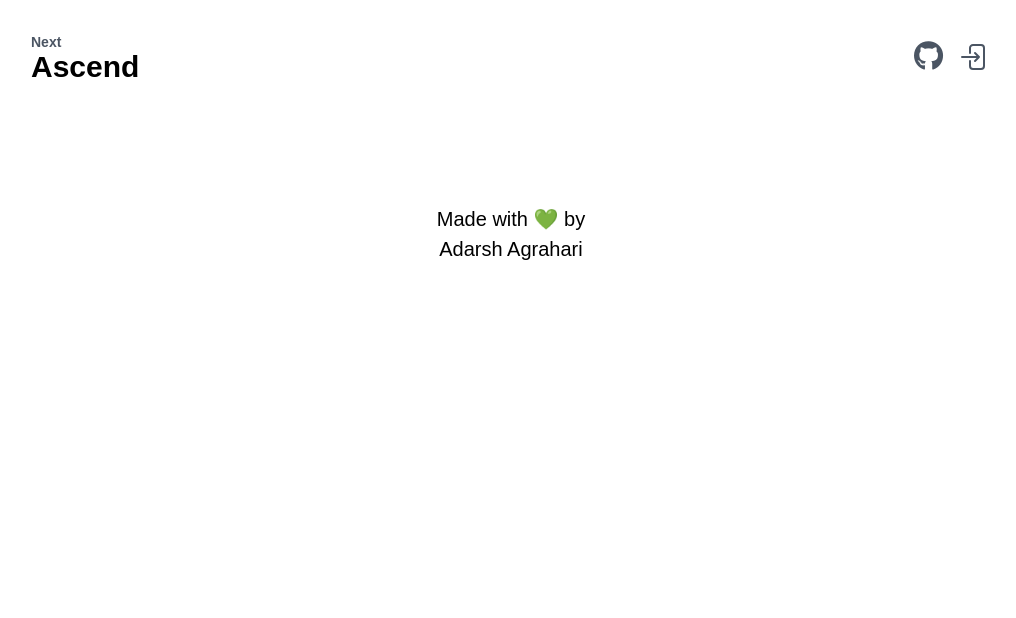
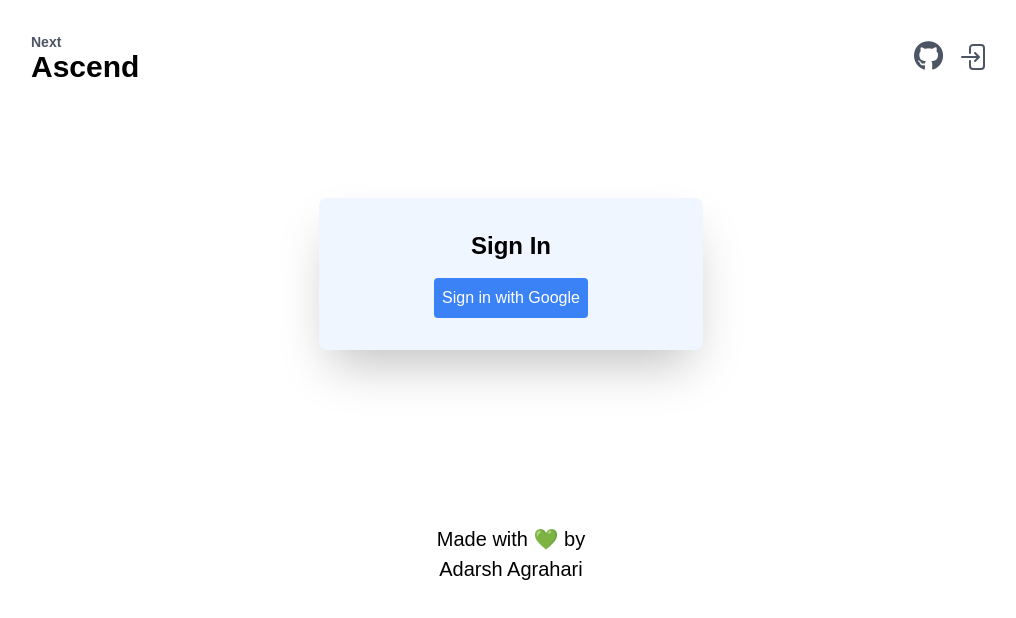
Before and after one commit to Adarsh-Agrahari/NextAscend, a React (Vite) app in the folder client/: page /signin in a window 1280 px wide. Shown: the top 618 px of the page, without its empty margins (129-1145 px from the left). Built offline with nearby package versions, Linux system fonts and the light colour scheme; no server answers.

Commit message:
Add signin page

```diff
--- a/client/src/App.jsx
+++ b/client/src/App.jsx
@@ -15,6 +15,7 @@ import { alert } from "./components/CustomAlert/alert";
 
 import { ToastContainer } from 'react-toastify';
 import 'react-toastify/dist/ReactToastify.css';
+import SignIn from "./pages/Auth/SignIn";
 
 const App = () => {
   const [user, setUser] = useState(
@@ -43,8 +44,8 @@ const App = () => {
   }, []);
 
   return (
-    <GoogleOAuthProvider clientId="79486214026-37n8n96tjtv0h9o6a8dnabi857555n02.apps.googleusercontent.com">
-      <ToastContainer />
+    <GoogleOAuthProvider clientId="191844904560-20s5cjeja6m6if788g2dt7a7uv9g86eh.apps.googleusercontent.com">
+    <><ToastContainer />
     <div className="App">
       <Router>
         <Navbar user={user} login={login} logout={logout} />
@@ -58,13 +59,19 @@ const App = () => {
             element={<About user={user} login={login} logout={logout} />}
           />
           <Route
+            path="/signin"
+            element={<SignIn />}
+          />
+          {/* <Route
             path="/auth"
             element={<Auth user={user} login={login} logout={logout} />}
-            />
+          /> */}
         </Routes>
         <Footer />
       </Router>
     </div>
+    </>
+
     </GoogleOAuthProvider>
   );
 };
--- a/client/src/components/Navbar/Navbar.jsx
+++ b/client/src/components/Navbar/Navbar.jsx
@@ -85,7 +85,7 @@ export default function Navbar({ user, logout }) {
                 </Menu>
               </>
             ) : (
-              <NavLink to="/auth">
+              <NavLink to="/signin">
                 <div className="cursor-pointer text-gray-600 transition-colors duration-200 hover:text-blue-500">
                   <svg
                     xmlns="http://www.w3.org/2000/svg"
--- /dev/null
+++ b/client/src/pages/Auth/SignIn.jsx
@@ -0,0 +1,42 @@
+// src/pages/Auth/SignIn.js
+
+import React from "react";
+import { GoogleLogin } from "@react-oauth/google";
+import { useNavigate } from "react-router-dom";
+import { ToastContainer, toast } from "react-toastify";
+import "react-toastify/dist/ReactToastify.css";
+import axios from "axios";
+
+const SignIn = () => {
+  const navigate = useNavigate();
+
+  const handleGoogleLogin = async (response) => {
+    window.location.href = "http://localhost:5000/auth/google";
+  };
+
+  return (
+    <div className="flex items-center justify-center min-h-80 bg-white">
+      <div className="w-full max-w-sm p-8 bg-blue-50 shadow-2xl rounded-lg">
+        <h2 className="text-2xl font-bold mb-4 text-center">Sign In</h2>
+        <div className="flex flex-col items-center">
+          {/* <GoogleLogin
+            onSuccess={handleSuccess}
+            onError={handleError}
+            logo="https://developers.google.com/identity/images/btn_google_signin_dark_normal_web.png" // Optional
+            buttonText="Sign in with Google"
+            className="w-full"
+          /> */}
+          <button
+          onClick={handleGoogleLogin}
+          className="bg-blue-500 text-white p-2 rounded"
+        >
+          Sign in with Google
+        </button>
+        </div>
+      </div>
+      <ToastContainer />
+    </div>
+  );
+};
+
+export default SignIn;
```
Lines whose indentation alone changed are shown as unchanged.
